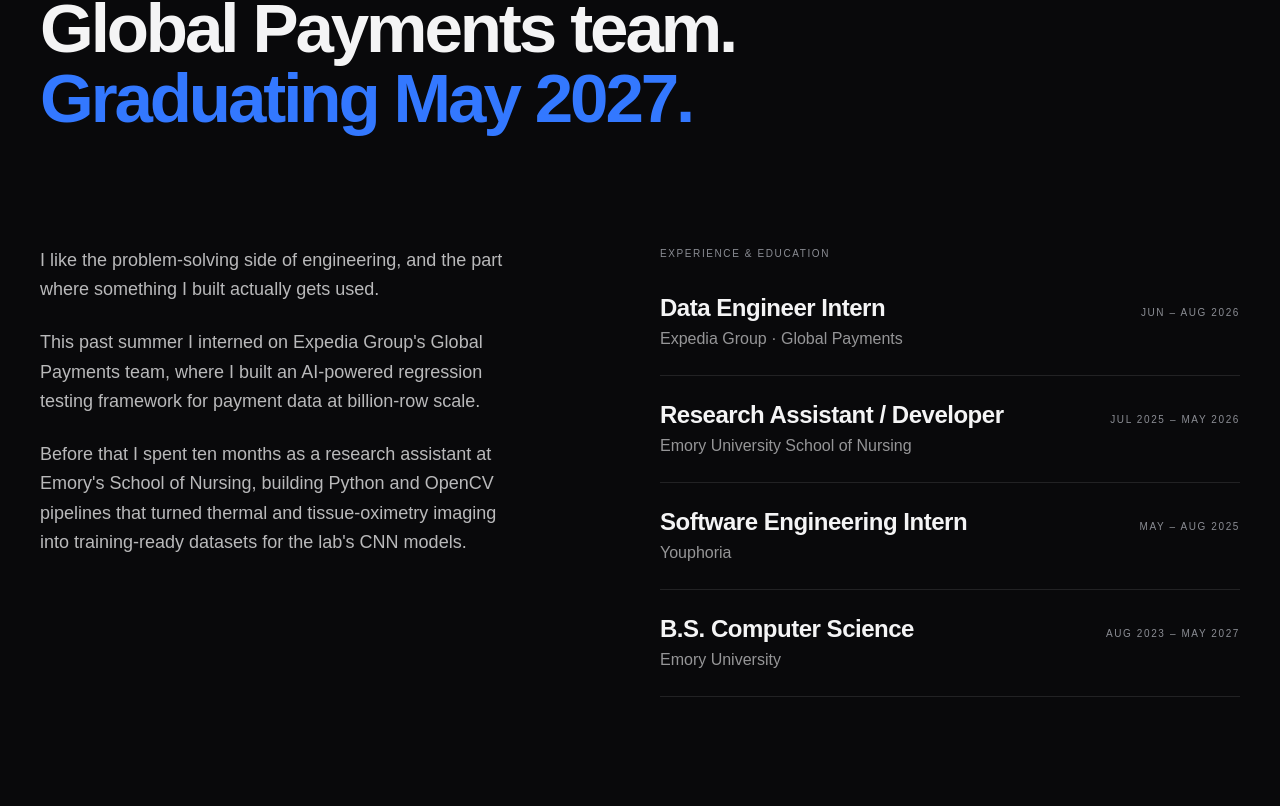
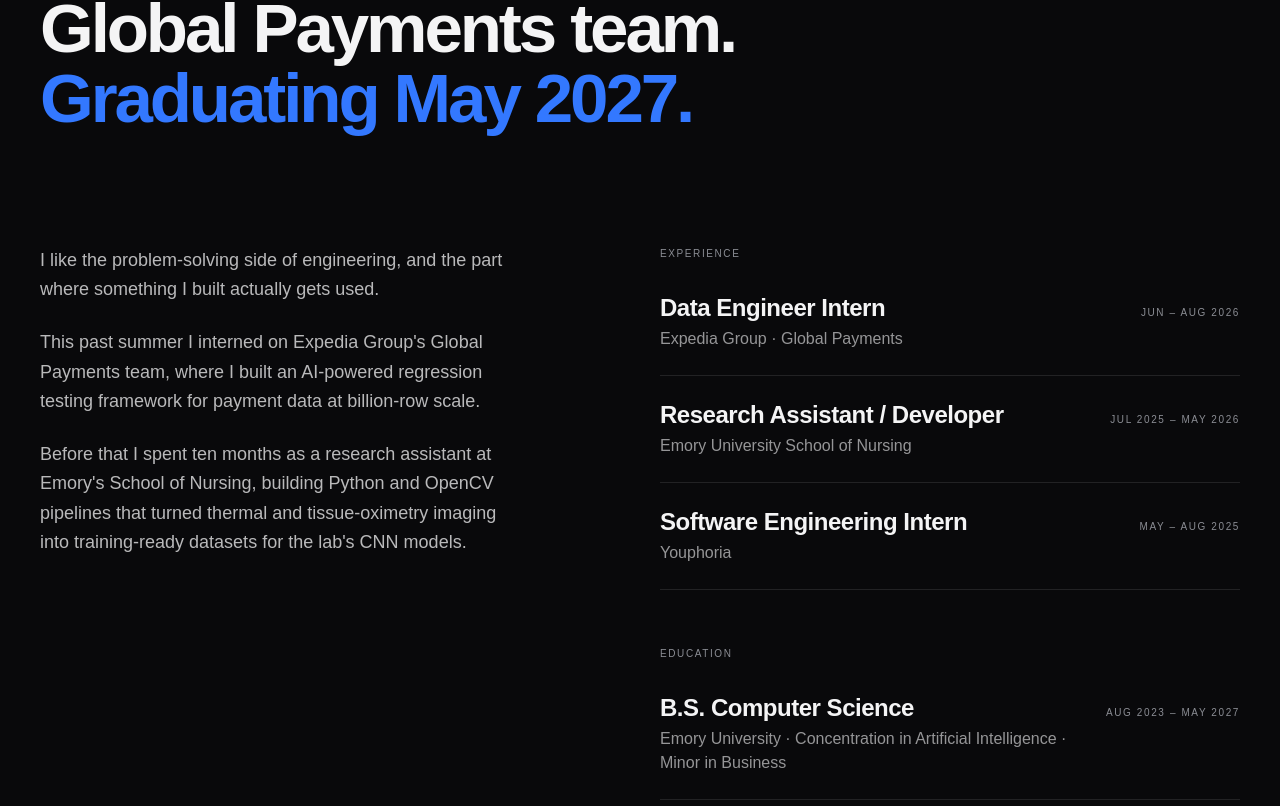
Before and after one commit to JakeFloch/jakefloch, a Next.js app: page / in a window 1280 px wide. Shown: the part 1345-2151 px from the top of the page. Built offline with nearby package versions, Linux system fonts and the light colour scheme; a web font is replaced by a local one.

Commit message:
Split Education from Experience and list the full degree

```diff
--- a/src/components/About.tsx
+++ b/src/components/About.tsx
@@ -16,9 +16,12 @@ const EXPERIENCE = [
     org: "Youphoria",
     dates: "May – Aug 2025",
   },
+];
+
+const EDUCATION = [
   {
     role: "B.S. Computer Science",
-    org: "Emory University",
+    org: "Emory University · Concentration in Artificial Intelligence · Minor in Business",
     dates: "Aug 2023 – May 2027",
   },
 ];
@@ -53,12 +56,17 @@ export default function About() {
           </p>
         </Reveal>
 
-        <div className="md:col-span-6 md:col-start-7">
+        <div className="space-y-14 md:col-span-6 md:col-start-7">
+          {[
+            { title: "Experience", items: EXPERIENCE },
+            { title: "Education", items: EDUCATION },
+          ].map((group) => (
+            <div key={group.title}>
               <Reveal>
-            <h3 className="label mb-2">Experience &amp; education</h3>
+                <h3 className="label mb-2">{group.title}</h3>
               </Reveal>
               <ul>
-            {EXPERIENCE.map((item, i) => (
+                {group.items.map((item, i) => (
                   <li key={item.role}>
                     <Reveal
                       delay={i * 0.07}
@@ -76,6 +84,8 @@ export default function About() {
                 ))}
               </ul>
             </div>
+          ))}
+        </div>
       </div>
     </section>
   );
```
Lines whose indentation alone changed are shown as unchanged.
